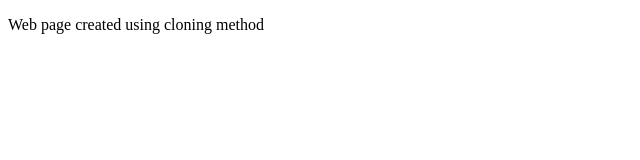
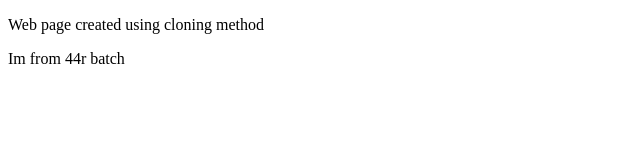
Before and after one commit to anitha-777/withclonning, a plain HTML site: page index.html in a window 1280 px wide. Shown: the whole page, without its empty margins (0-640 px from the left). Drawn offline with Linux system fonts and the light colour scheme.

Commit message:
updated file

```diff
--- a/index.html
+++ b/index.html
@@ -7,5 +7,6 @@
 </head>
 <body>
     <p> Web page created using cloning method </p>
+    <p>Im from 44r batch</p>
 </body>
 </html>
```
